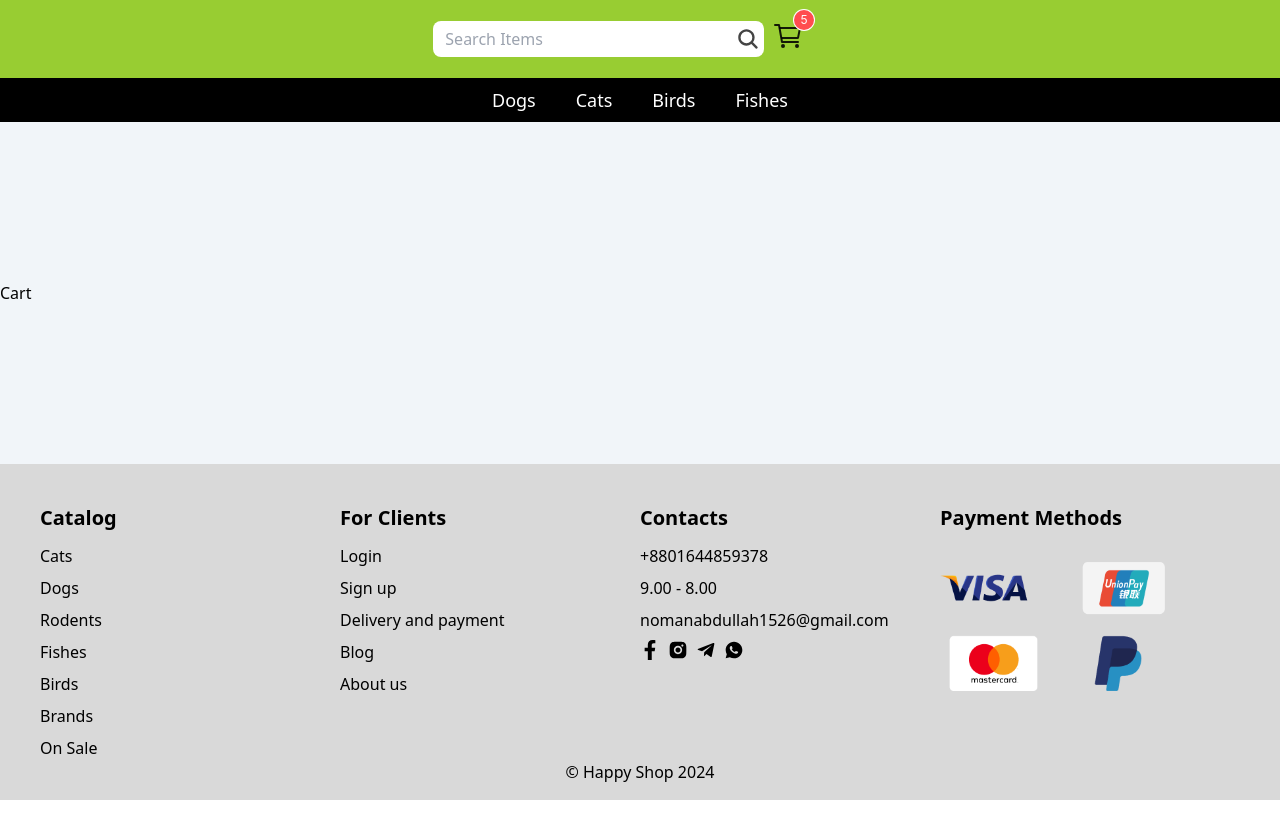
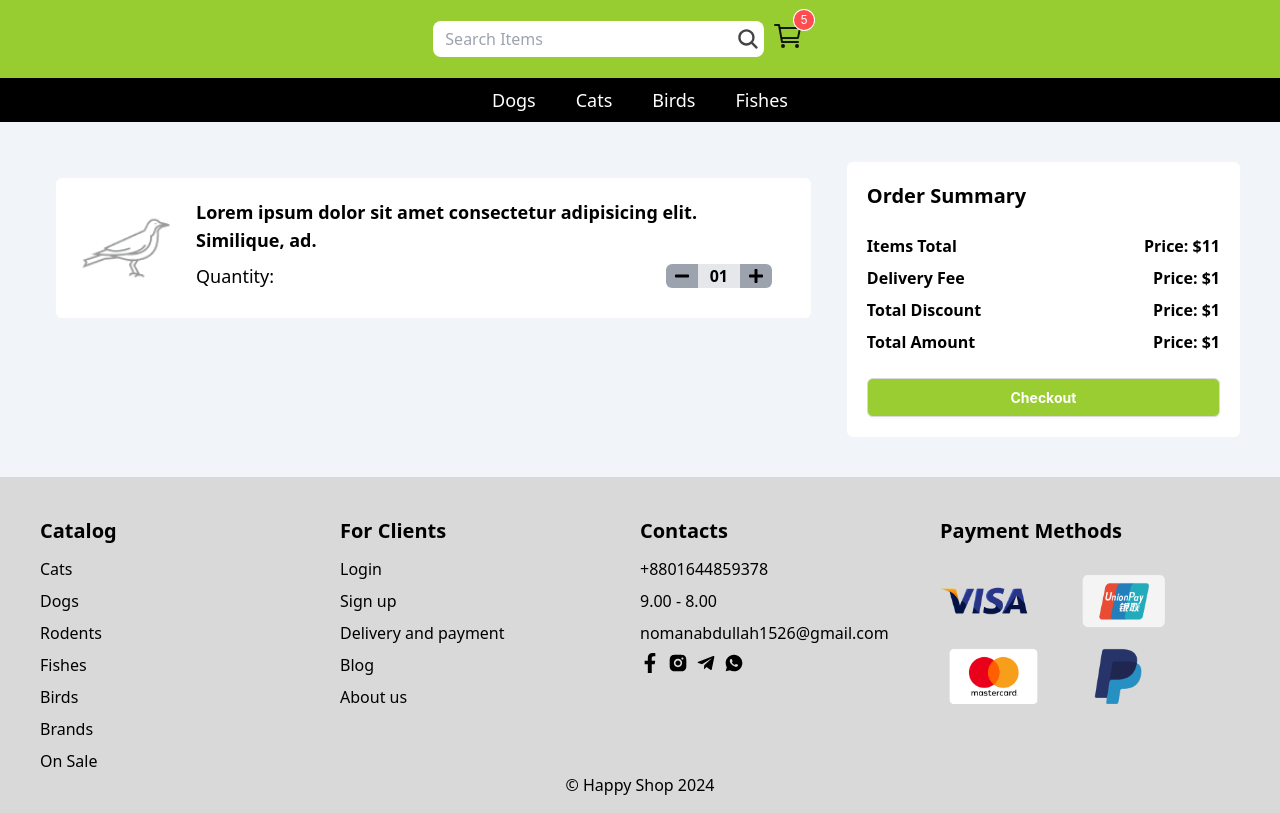
Before and after one commit to biplobmolla/bengal-bazaario, a Next.js app: page /cart in a window 1280 px wide. Built offline with nearby package versions, Linux system fonts and the light colour scheme.

Commit message:
Update page.tsx

```diff
--- a/app/(root)/cart/page.tsx
+++ b/app/(root)/cart/page.tsx
@@ -1,5 +1,63 @@
+import { Button } from "antd";
+import Image from "next/image";
+import { FaMinus, FaPlus } from "react-icons/fa";
+
 const page = () => {
-  return <div>Cart</div>;
+  return (
+    <div>
+      <div className="flex gap-x-5 p-10">
+        <div className="p-4 basis-2/3 flex flex-col gap-y-4 max-h-[400px] overflow-y-auto">
+          <div className="flex bg-white gap-x-5 p-5 rounded-md">
+            <Image src="/images/bird.png" alt="Bird" width={100} height={100} />
+            <div>
+              <h4 className="text-lg font-bold max-w-xl">
+                Lorem ipsum dolor sit amet consectetur adipisicing elit.
+                Similique, ad.
+              </h4>
+              <div className="flex items-center gap-x-2 justify-between mt-2">
+                <p className="text-lg">Quantity:</p>
+                <div className="flex">
+                  <div className="bg-gray-400 flex items-center px-2 cursor-pointer rounded-tl-md rounded-bl-md">
+                    <FaMinus />
+                  </div>
+                  <div className="py-.5 px-3 bg-gray-200 font-bold">01</div>
+                  <div className="bg-gray-400 flex items-center px-2 cursor-pointer rounded-tr-md rounded-br-md">
+                    <FaPlus />
+                  </div>
+                </div>
+              </div>
+            </div>
+          </div>
+        </div>
+        <div className="basis-1/3 bg-white rounded-md">
+          <div className="flex flex-col gap-y-2 p-5">
+            <h4 className="text-xl font-bold mb-4">Order Summary</h4>
+            <div className="flex items-center justify-between font-semibold">
+              <p>Items Total</p>
+              <p>Price: $11</p>
+            </div>
+            <div className="flex items-center justify-between font-semibold">
+              <p>Delivery Fee</p>
+              <p>Price: $1</p>
+            </div>
+            <div className="flex items-center justify-between font-semibold">
+              <p>Total Discount</p>
+              <p>Price: $1</p>
+            </div>
+            <div className="flex items-center justify-between font-semibold">
+              <p>Total Amount</p>
+              <p>Price: $1</p>
+            </div>
+            <div>
+              <Button className="w-full bg-[#9ACD32] text-white font-bold h-full py-2 mt-4">
+                Checkout
+              </Button>
+            </div>
+          </div>
+        </div>
+      </div>
+    </div>
+  );
 };
 
 export default page;
```
